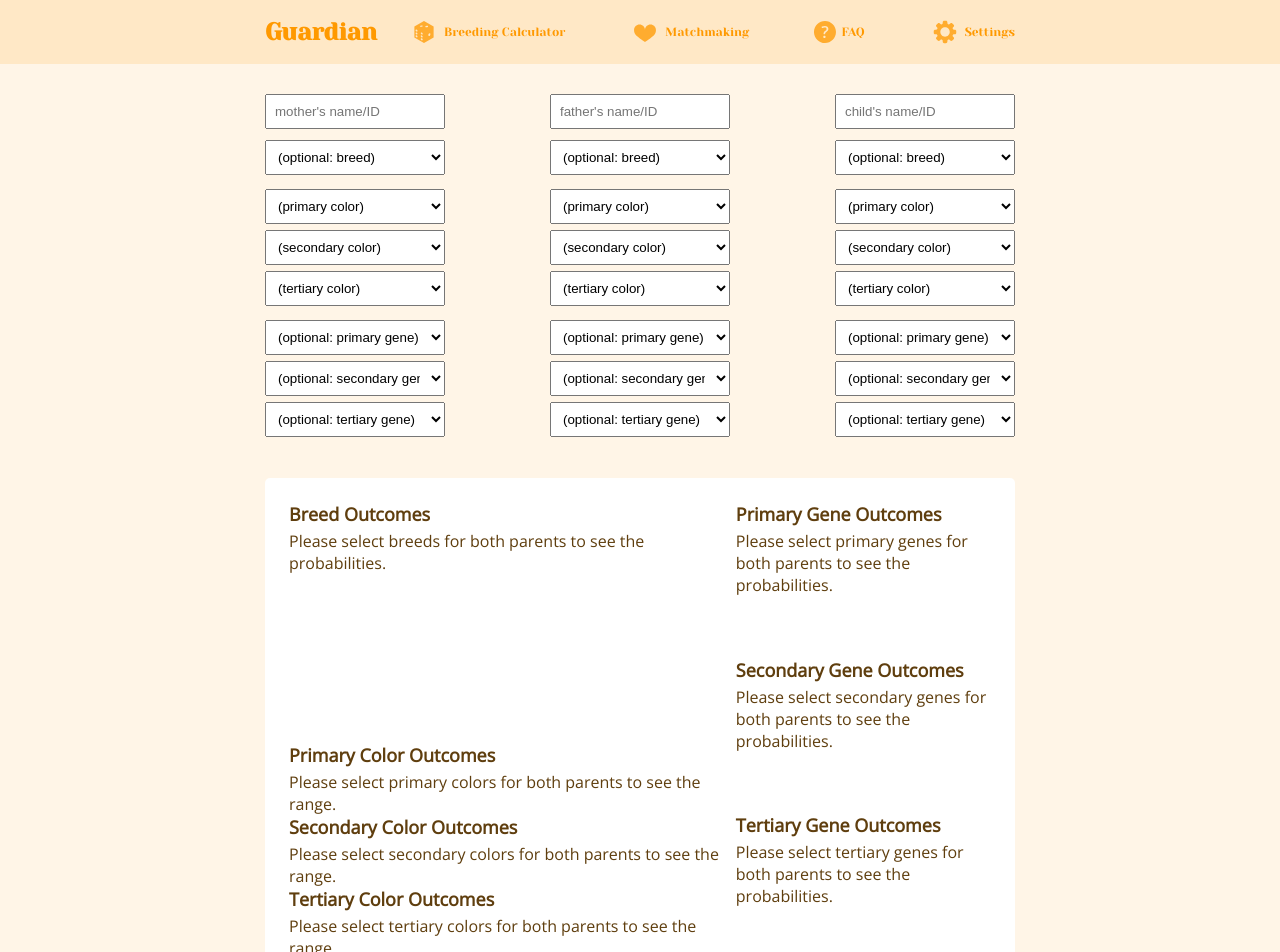
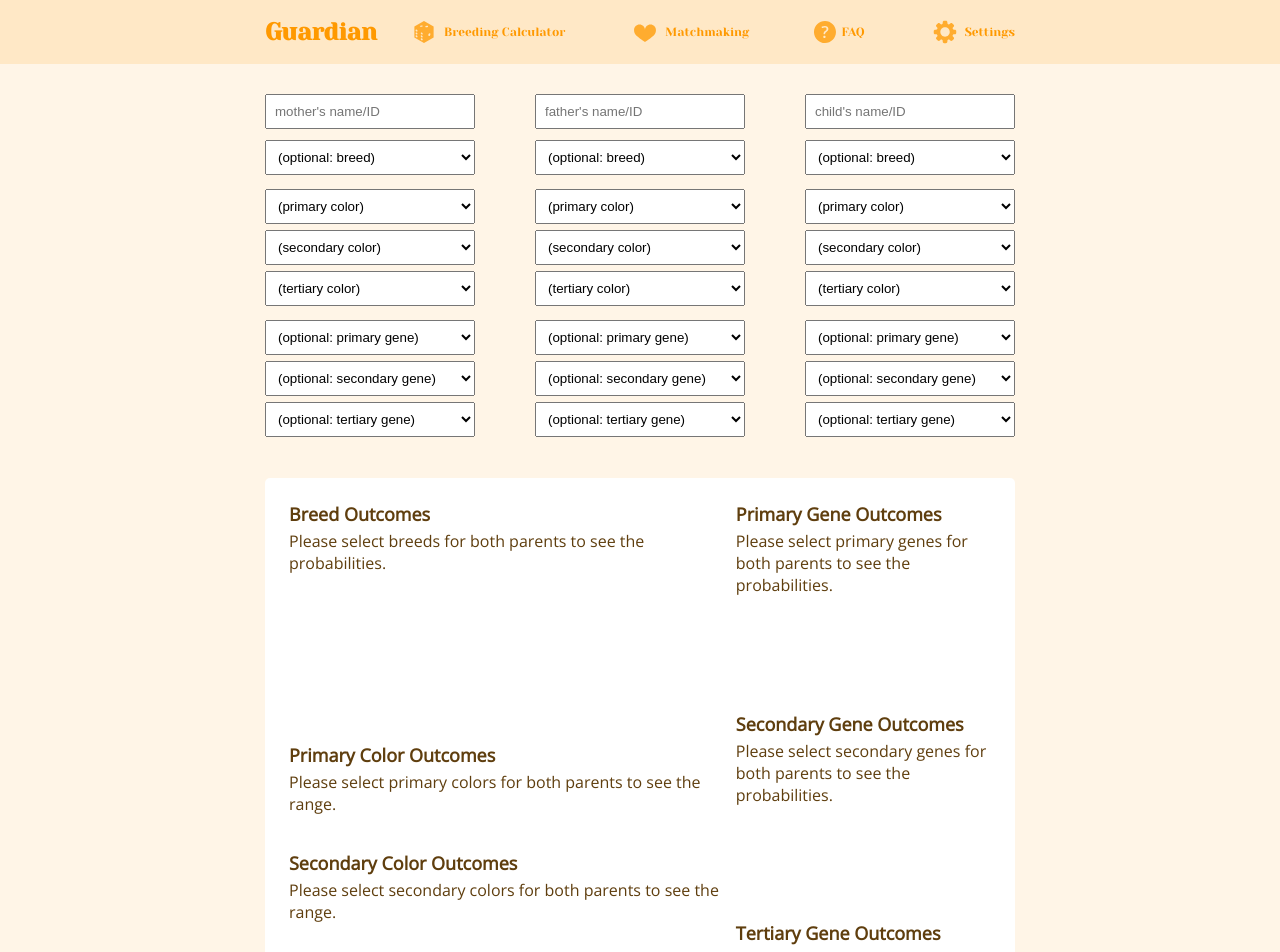
Before and after one commit to myumi/guardian, a React (Create React App) app: page / in a window 1280 px wide. Shown: the top 952 px of the page. Built offline with nearby package versions, Linux system fonts and the light colour scheme.

Commit message:
fixed some styling bugs

```diff
--- a/src/components/ColorProbability.tsx
+++ b/src/components/ColorProbability.tsx
@@ -26,7 +26,7 @@ export default function ColorProbability({ id, span }: ColorProbabilityProps) {
       <div className="colors">
         {
           span.length <= 0
-          ? <span>Please select {id} colors for both parents to see the range.</span>
+          ? <span className="colors__empty-message">Please select {id} colors for both parents to see the range.</span>
           : span.map(({colorName, colorCode, value}) =>
             <Color
               colorName={colorName}
--- a/src/styles/ColorProbability.scss
+++ b/src/styles/ColorProbability.scss
@@ -8,3 +8,9 @@
 
   font-size: $font-size-3;
 }
+
+.color-probability {
+  .colors__empty-message {
+    min-height: 80px;
+  }
+}
--- a/src/styles/Dragon.scss
+++ b/src/styles/Dragon.scss
@@ -4,11 +4,12 @@
 .dragon {
   display: flex;
   flex-direction: column;
+  align-items: center;
 
   padding: 10px 30px;
 
   @include phone-landscape {
-    max-width: 180px;
+    max-width: 210px;
     padding: 10px 0;
   }
 }
@@ -21,17 +22,22 @@
 
   @include phone-landscape {
     padding: 8px;
-    width: unset;
+    width: 210px;
   }
 }
 
 .dragon__section {
+  display: flex;
+  flex-direction: column;
+  justify-content: center;
+
   margin: $spacing-1 0;
 
   select {
     width: 220px;
+
     @include phone-landscape {
-      max-width: 180px;
+      width: 210px;
     }
   }
 }
--- a/src/styles/index.scss
+++ b/src/styles/index.scss
@@ -33,7 +33,7 @@ button {
   width: 220px;
 
   @include phone-landscape {
-    max-width: 180px;
+    max-width: 210px;
   }
 
   &:disabled {
```
